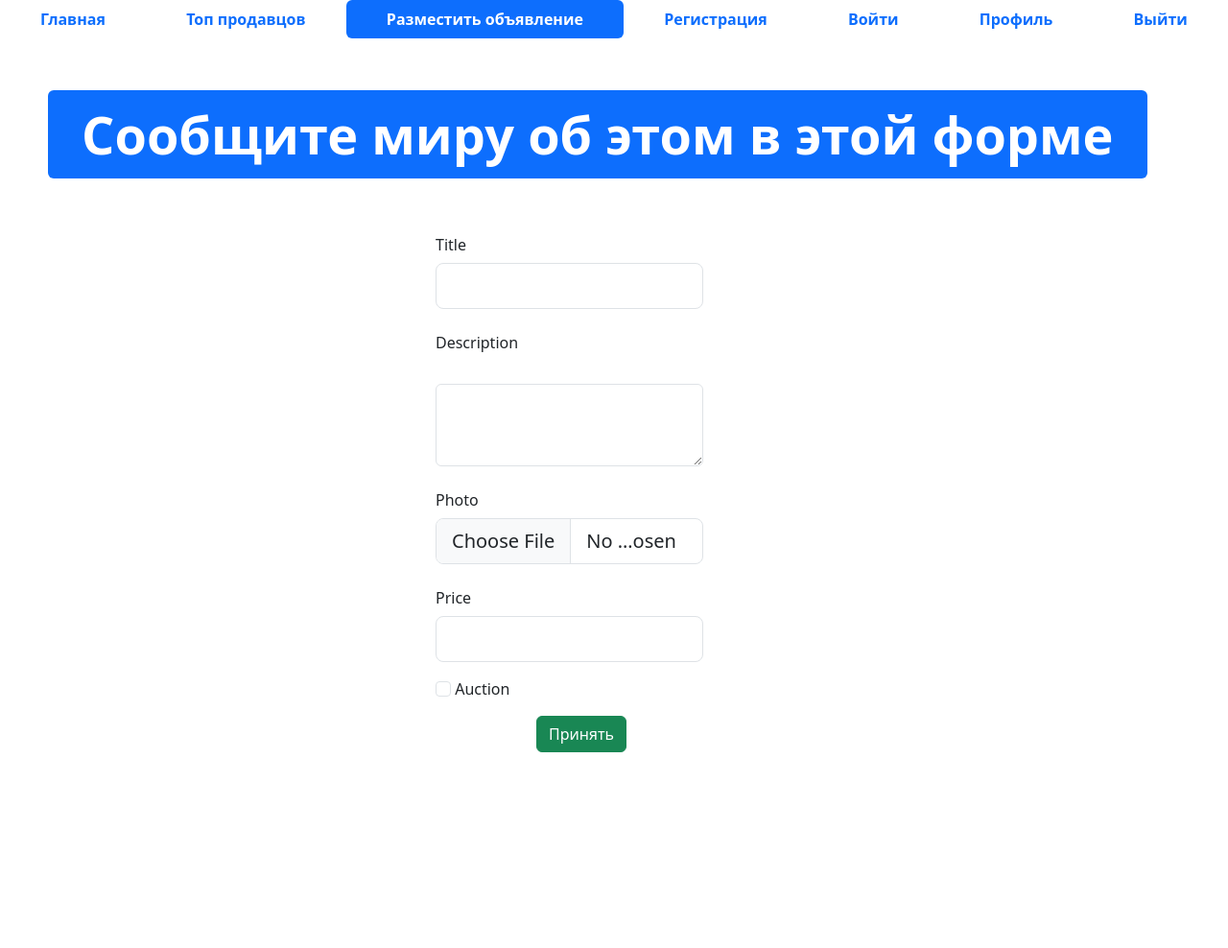
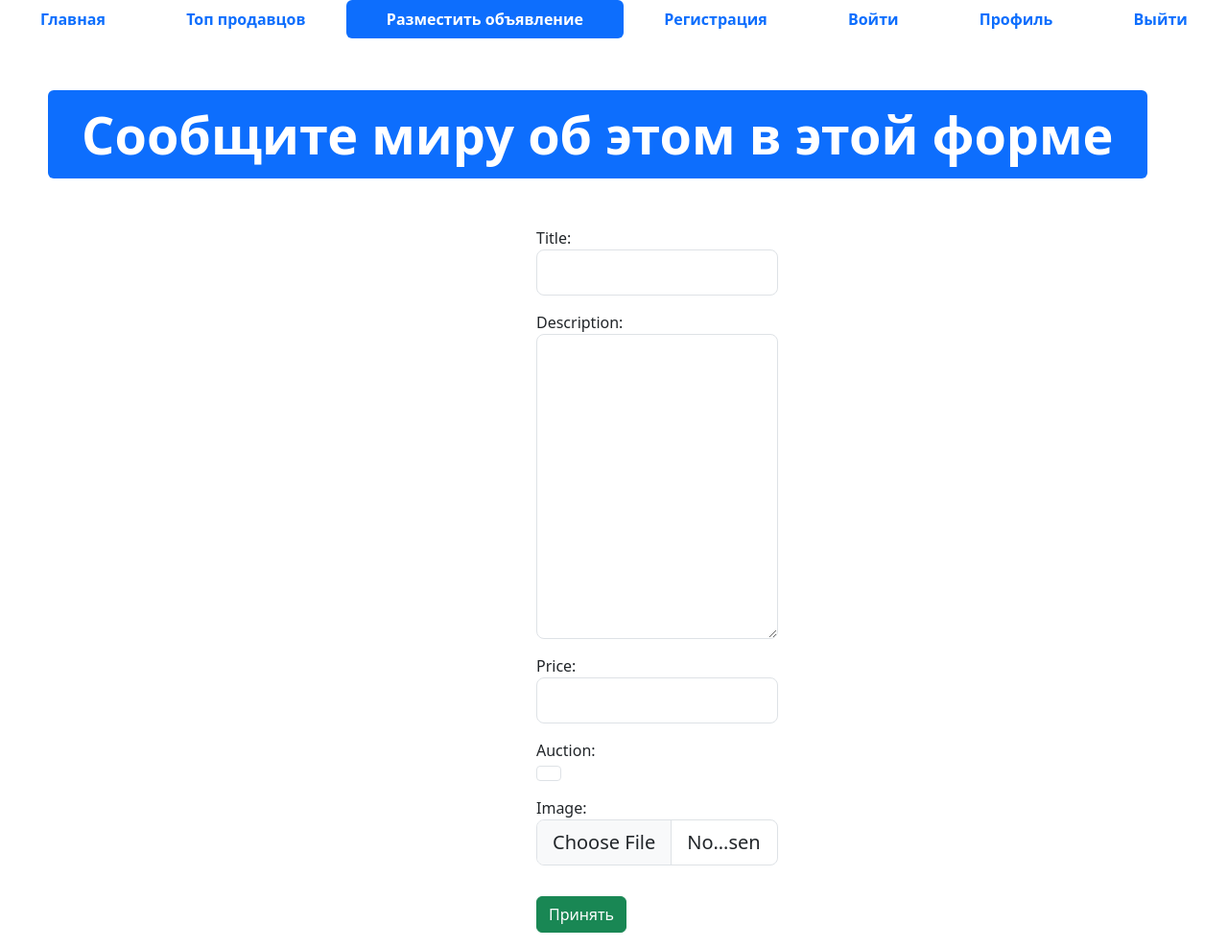
Before and after one commit to Dasha577/222, a Django app: template advertisement/templates/advertisement-post.html in a window 1280 px wide. Shown: the whole page at 96% size. Before the commit the page ends 784 px from the top, so only its background shows below. Run offline with Django 4.2, Linux system fonts and the light colour scheme; the template is opened without the code that fills it: values that come from a table or form of the project are taken from there, others are empty; some libraries are stand-ins or nearby versions.

Commit message:
24.08(10)

```diff
--- /dev/null
+++ b/advertisement/app_advertisement/forms.py
@@ -0,0 +1,8 @@
+from django import forms
+
+class AdvertisementForm(forms.Form):
+	title = forms.CharField(max_length=64, widget=forms.TextInput(attrs={'class':'form-control form-control-lg'}))
+	description = forms.CharField(widget=forms.Textarea(attrs={'class':'form-control form-control-lg'}))
+	price = forms.DecimalField(widget=forms.NumberInput(attrs={'class':'form-control form-control-lg'}))
+	auction = forms.BooleanField(required=False, widget=forms.CheckboxInput(attrs={'class':'form-control form-check-input'}) )
+	image = forms.ImageField(widget=forms.FileInput(attrs={'class':'form-control form-control-lg'}))
--- a/advertisement/app_advertisement/urls.py
+++ b/advertisement/app_advertisement/urls.py
@@ -1,7 +1,8 @@
 from django.urls import path
-from .views import index, top_sellers
+from .views import index, top_sellers, advertisement_post
 
 urlpatterns=[
 	path('', index, name='main_page'),
-	path('top-sellers/', top_sellers, name='top-sellers')
+	path('top-sellers/', top_sellers, name='top-sellers'),
+	path('advertisement-post/', advertisement_post, name='adv-post'),
 ]
--- a/advertisement/templates/advertisement-post.html
+++ b/advertisement/templates/advertisement-post.html
@@ -1,19 +1,6 @@
-<!DOCTYPE html>
-<html lang="en">
-
-<head>
-  <meta charset="UTF-8">
-  <meta http-equiv="X-UA-Compatible" content="IE=edge">
-  <meta name="viewport" content="width=device-width, initial-scale=1.0">
-  <link rel="shortcut icon" href="img/favicon.ico" type="image/x-icon">
-  <link href="css/bootstrap.min.css" rel="stylesheet">
-  <link rel="stylesheet" href="css/fontello.css">
-  <title>Advertisement-post</title>
-</head>
-
-<body>
-
-
+{% extends 'base.html' %}
+{% block title %}Разместить объявление{% endblock %}
+{% block body %}
   <ul class="nav nav-pills sticky-top bg-white nav-fill">
     <li class="nav-item">
       <a class="nav-link" href="index.html">
@@ -58,48 +45,14 @@
     </div>
   </div>
   <div class="container">
-    <form method="post">
-      <div class="row mb-3">
-        <div class="col">
-          <label class="col-sm-4 col-form-label offset-4">Title</label>
-          <div class="col-sm-4 offset-4 w-25">
-            <input type="text" class="form-control form-control-lg">
-          </div>
+    <form method="post" enctype="multipart/form-data">
+      {% csrf_token %}
+      <div class="row mb-3 offset-sm-5">
+        <div class="col-5">
+        {{ form.as_p }}
         </div>
       </div>
-      <div class="row mb-3">
-        <div class="col">
-          <label class="col-sm-4 col-form-label offset-4">Description</label>
-          <div class="col-sm-4 offset-4 w-25">
-              <label for="" class="form-label"></label>
-              <textarea class="form-control" name="" id="" rows="3"></textarea>
-          </div>
-        </div>
-      </div>
-      <div class="row mb-3">
-        <div class="col">
-          <label class="col-sm-4 col-form-label offset-4">Photo</label>
-          <div class="col-sm-4 offset-4 w-25">
-            <input type="file" class="form-control form-control-lg">
-          </div>
-        </div>
-      </div>
-      <div class="row mb-3">
-        <div class="col">
-          <label class="col-sm-4 col-form-label offset-4">Price</label>
-          <div class="col-sm-4 offset-4 w-25">
-            <input type="text" class="form-control form-control-lg">
-          </div>
-        </div>
-      </div>
-      <div class="row mb-3">
-        <div class="col">
-          <div class="offset-4 w-25">
-            <input type="checkbox" class="form-check-input">
-            <label class="form-check-label">Auction</label>
-          </div>
-        </div>
-      </div>
+
       <div class="row mb-3 offset-sm-5">
         <div class="col">
           <button type="submit" class="btn btn-success">Принять</button>
@@ -107,6 +60,4 @@
       </div>
     </form>
   </div>
-  <script src="js/bootstrap.bundle.min.js"></script>
-</body>
-</html>
+{% endblock %}
--- a/advertisement/templates/index.html
+++ b/advertisement/templates/index.html
@@ -13,7 +13,7 @@
     </a>
   </li>
   <li class="nav-item">
-    <a class="nav-link" href="advertisement-post.html">
+    <a class="nav-link" href="{% url 'adv-post' %}">
       <span style="font-weight: bold;">Разместить объявление</span>
     </a>
   </li>
```
Also changed, not shown: advertisement/app_advertisement/views.py (+15 -1 lines), advertisement/db.sqlite3, 1 other file.
